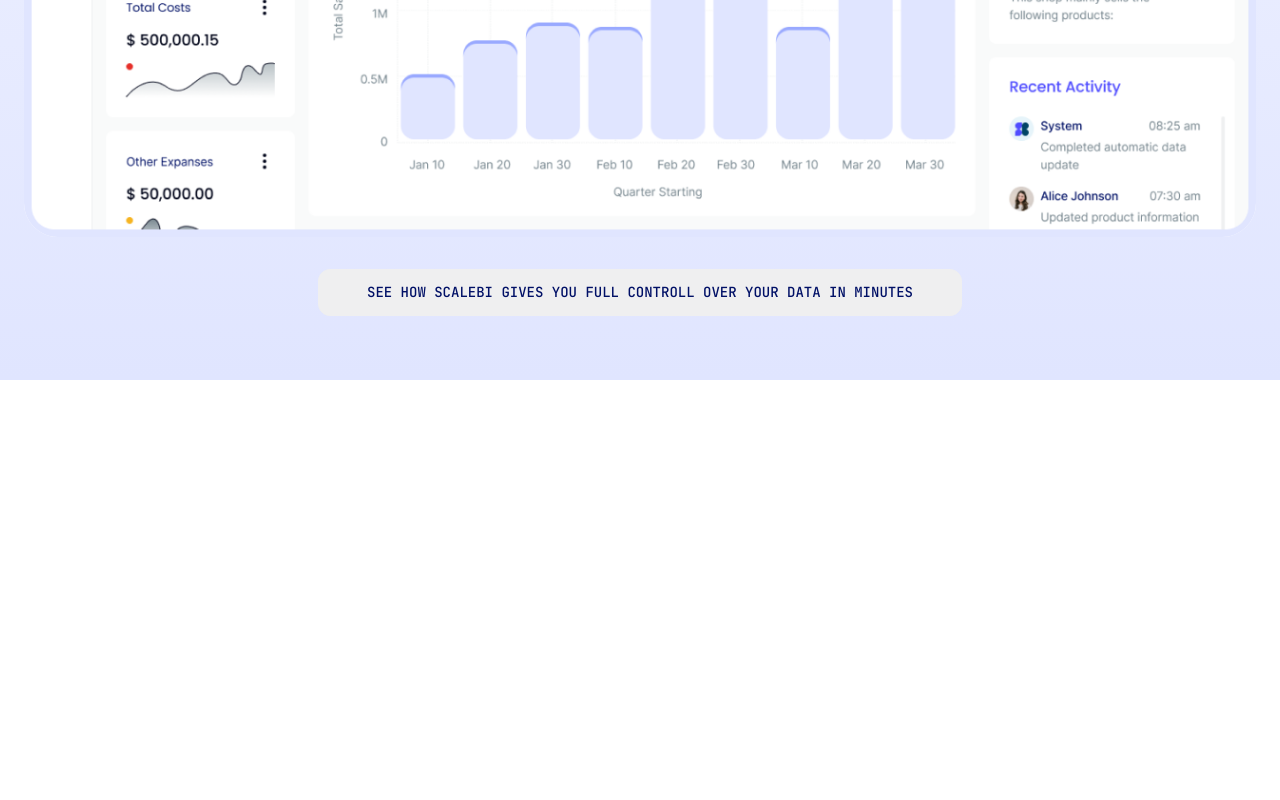
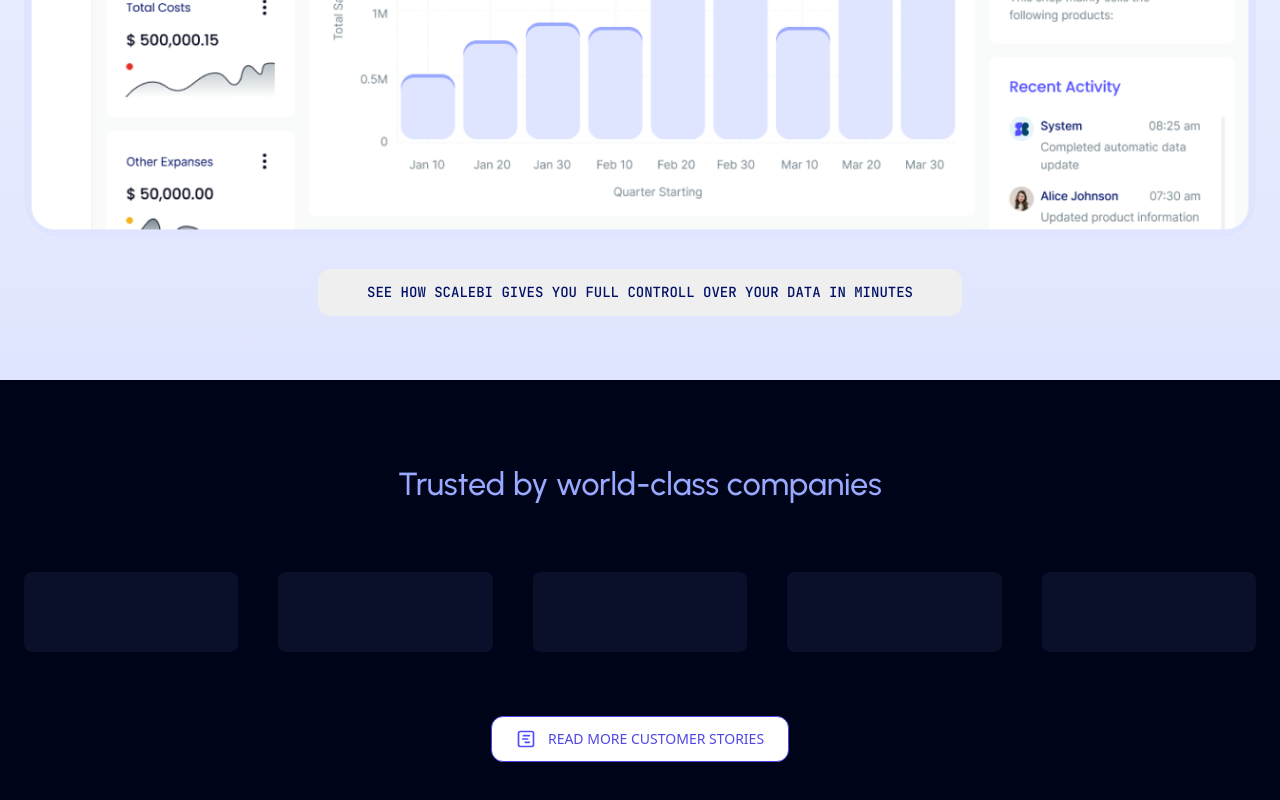
Before and after one commit to ScaleBI/ScaleBI-Site, a React (Vite) app: page / in a window 1280 px wide. Shown: the part 1158-1958 px from the top of the page. Before the commit the page ends 1538 px from the top, so only its background shows below. Built offline with nearby package versions, Linux system fonts and the light colour scheme.

Commit message:
TrustedBy companies logo section worked

```diff
--- a/src/pages/Home.jsx
+++ b/src/pages/Home.jsx
@@ -1,9 +1,11 @@
 import Hero from "../sections/Hero";
+import TrustedBy from "../sections/TrustedBy";
 
 export default function Home() {
   return (
     <>
       <Hero />
+      <TrustedBy/>
 
     </>
   );
--- /dev/null
+++ b/src/sections/TrustedBy.jsx
@@ -0,0 +1,49 @@
+import FileIcon from "../assets/icons/file-icon.svg";
+
+export default function TrustedBy() {
+  const trustedCompanyLogo = [{ id: 1 }, { id: 2 }, { id: 3 }, { id: 4 }, { id: 5 }];
+
+  return (
+    <section className="bg-[#000419] py-12 sm:py-16 lg:py-20">
+      <div className="max-w-[1440px] mx-auto px-4 sm:px-6 text-center">
+
+        {/* Title */}
+        <h2 className="font-urbanist text-[20px] sm:text-[28px] lg:text-[32px] text-[#99A9FF]">
+          Trusted by world-class companies
+        </h2>
+
+        {/* Logos */}
+        <div className="mt-8 sm:mt-12 lg:mt-16 grid grid-cols-2 sm:grid-cols-3 lg:grid-cols-5 gap-4 sm:gap-6 lg:gap-[40px] opacity-50">
+          {trustedCompanyLogo.map((id) => (
+            <div
+              key={id}
+              className="h-[60px] sm:h-[70px] lg:h-[80px] bg-[#141B3D] rounded-[8px]"
+            />
+          ))}
+        </div>
+
+        {/* Button */}
+        <div className="flex justify-center mt-10 sm:mt-12 lg:mt-16">
+          <button
+            className="
+              flex items-center gap-[12px]
+              px-4 py-2 sm:px-6 sm:py-3
+              border border-[#4F46E5]
+              text-[#4F46E5]
+              bg-white
+              rounded-[12px]
+              font-medium
+              text-xs sm:text-sm
+              hover:bg-gray-50
+              transition
+            "
+          >
+            <img src={FileIcon} alt="file-icon" className="w-4 h-4 sm:w-5 sm:h-5" />
+            READ MORE CUSTOMER STORIES
+          </button>
+        </div>
+
+      </div>
+    </section>
+  );
+}
```
Also changed, not shown: src/assets/icons/file-icon.svg (added).
